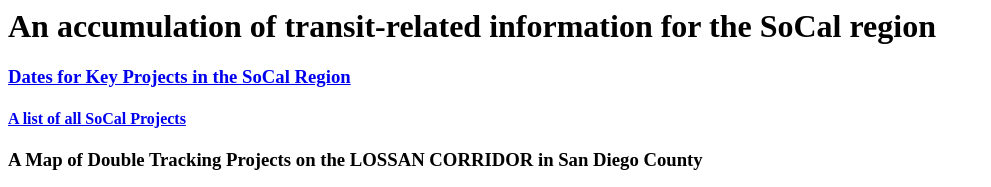
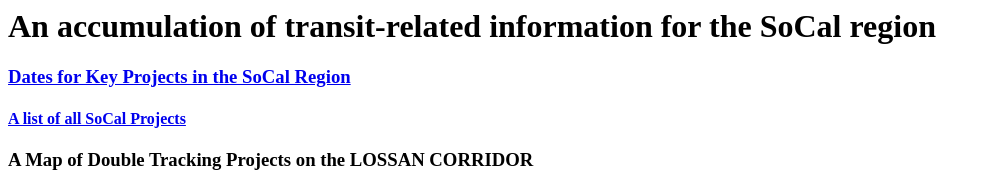
Before and after one commit to aryarm/transit, a plain HTML site: page index.html in a window 1280 px wide. Shown: the top 187 px of the page, without its empty margins (0-991 px from the left). Drawn offline with Linux system fonts and the light colour scheme; grey boxes are pictures that could not be loaded.

Commit message:
say that the double tracking projects go beyond sd

```diff
--- a/index.html
+++ b/index.html
@@ -9,7 +9,7 @@
 
   <h4> <a href='https://scag.ca.gov/sites/main/files/file-attachments/0903fconnectsocal_project-list_0.pdf'> A list of all SoCal Projects </a> </h4>
 
-  <h3> A Map of Double Tracking Projects on the LOSSAN CORRIDOR in San Diego County </h3>
+  <h3> A Map of Double Tracking Projects on the LOSSAN CORRIDOR </h3>
   <iframe src="https://www.google.com/maps/d/u/0/embed?mid=1EBF-loduw8etBHDyVaaIETLRAzhGxiKS" width="640" height="480"></iframe>
 </body>
 </html>
```
